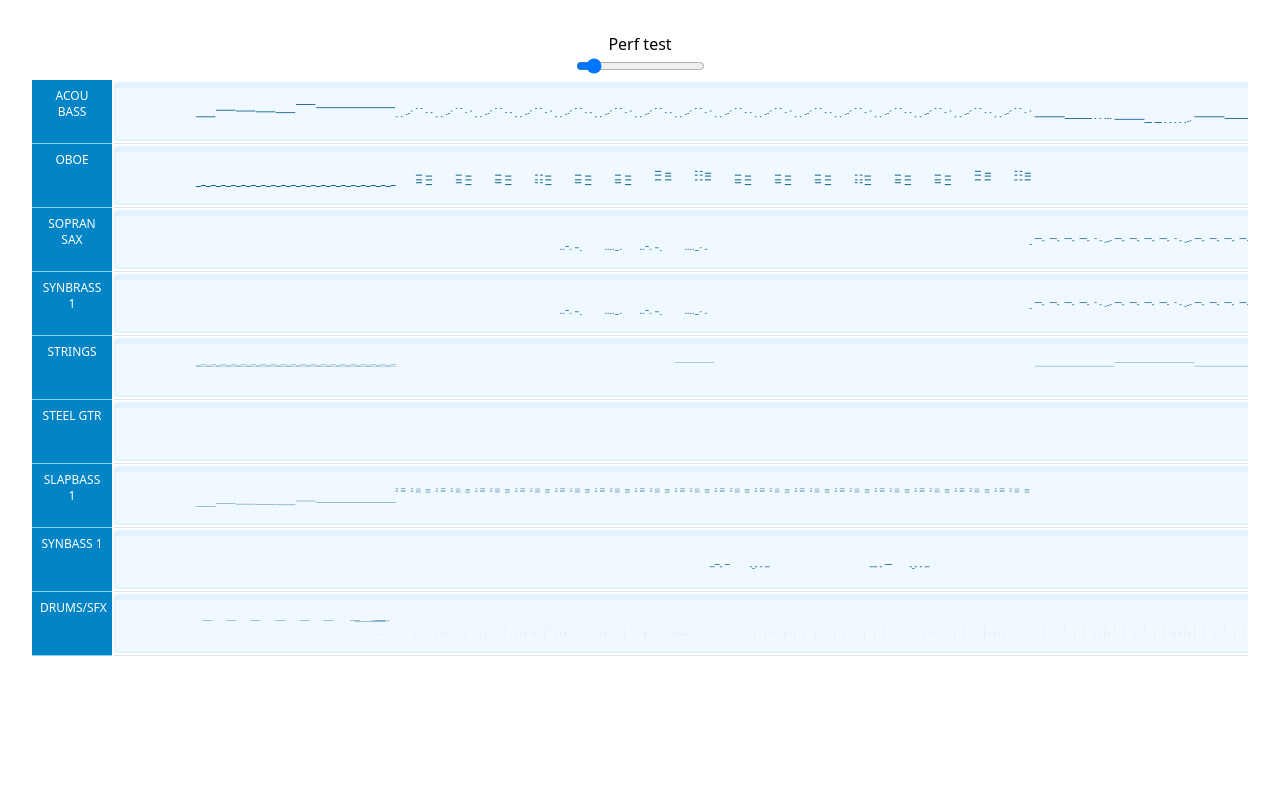
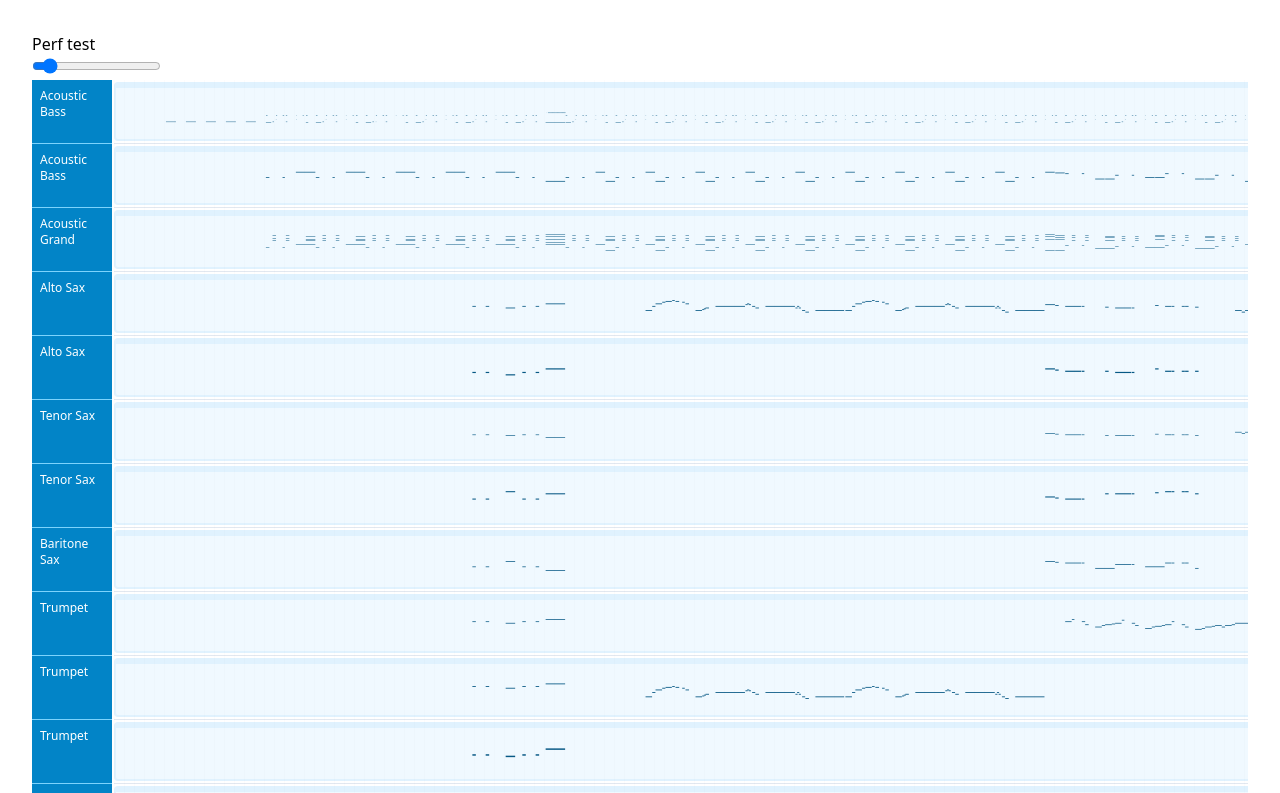
Before and after one commit to alindsay55661/chords-storybook, a React (Vite) app: page / in a window 1280 px wide. Shown: the top 793 px of the page. Built offline with nearby package versions, Linux system fonts and the light colour scheme.

Commit message:
BeatLines now separate file

```diff
--- a/src/App.css
+++ b/src/App.css
@@ -2,40 +2,4 @@
   max-width: 1280px;
   margin: 0 auto;
   padding: 2rem;
-  text-align: center;
 }
-
-.logo {
-  height: 6em;
-  padding: 1.5em;
-  will-change: filter;
-}
-.logo:hover {
-  filter: drop-shadow(0 0 2em #646cffaa);
-}
-.logo.react:hover {
-  filter: drop-shadow(0 0 2em #61dafbaa);
-}
-
-@keyframes logo-spin {
-  from {
-    transform: rotate(0deg);
-  }
-  to {
-    transform: rotate(360deg);
-  }
-}
-
-@media (prefers-reduced-motion: no-preference) {
-  a:nth-of-type(2) .logo {
-    animation: logo-spin infinite 20s linear;
-  }
-}
-
-.card {
-  padding: 2em;
-}
-
-.read-the-docs {
-  color: #888;
-}
--- a/src/App.tsx
+++ b/src/App.tsx
@@ -19,8 +19,8 @@ function App() {
         }}
       ></input>
       <MidiTracks
-        tracks={analyzed.ghostBusters.tracks}
-        timings={analyzed.ghostBusters.timings}
+        tracks={analyzed.takeFive.tracks}
+        timings={analyzed.takeFive.timings}
         zoom={zoom}
         trackHeight={64}
       />
--- /dev/null
+++ b/src/components/BeatLines.tsx
@@ -0,0 +1,37 @@
+import { memo } from 'react'
+import { Timings } from '../utils/parse'
+
+type BeatLinesProps = {
+  timings: Timings
+  width?: string
+}
+function BeatLines({ timings, width = '100%' }: BeatLinesProps) {
+  const beatMarkers = new Array(timings.totalBeats)
+    .fill(0)
+    .map((_, idx) => idx * timings.ticksPerBeat)
+  const markerWidth = timings.ticksPerBeat / 200
+
+  return (
+    <svg
+      viewBox={`-${markerWidth} 0 ${timings.durationTicks} 100`}
+      preserveAspectRatio="none"
+      width={width}
+      height="100%"
+    >
+      {beatMarkers.map(beat => {
+        return (
+          <rect
+            key={beat}
+            width={markerWidth}
+            height="100"
+            x={beat}
+            y={0}
+            className="fill-black/30"
+          />
+        )
+      })}
+    </svg>
+  )
+}
+
+export default memo(BeatLines)
--- a/src/components/MidiTracks.tsx
+++ b/src/components/MidiTracks.tsx
@@ -2,6 +2,7 @@ import { useMemo, useRef, useEffect, memo } from 'react'
 import { Timings, Track } from '../utils/parse'
 import TrackHeader from './TrackHeader'
 import Clip from './Clip'
+import BeatLines from './BeatLines'
 
 export type MidiTracksProps = {
   tracks: Track[]
@@ -9,42 +10,6 @@ export type MidiTracksProps = {
   zoom?: number
   trackHeight?: number
 }
-
-type BeatLinesProps = {
-  timings: Timings
-  width: number
-}
-const BeatLines = memo(({ timings, width }: BeatLinesProps) => {
-  const beatMarkers = useMemo(() => {
-    return new Array(timings.totalBeats)
-      .fill(0)
-      .map((_, idx) => idx * timings.ticksPerBeat)
-  }, [timings])
-
-  const markerWidth = timings.ticksPerBeat / 200
-
-  return (
-    <svg
-      viewBox={`-${markerWidth} 0 ${timings.durationTicks} 100`}
-      preserveAspectRatio="none"
-      width={`${width}px`}
-      height="100%"
-    >
-      {beatMarkers.map(beat => {
-        return (
-          <rect
-            key={beat}
-            width={markerWidth}
-            height="100"
-            x={beat}
-            y={0}
-            className="fill-black/30"
-          />
-        )
-      })}
-    </svg>
-  )
-})
 
 export default function MidiTracks({
   trackHeight = 128,
@@ -77,7 +42,7 @@ export default function MidiTracks({
         <div className="absolute z-0 h-full">
           <BeatLines
             timings={timings}
-            width={trackWidth}
+            width={`${trackWidth}px`}
           />
         </div>
         {tracks.map((track, idx) => {
```
Also changed, not shown: 1 other file (tests, documents, lock files or other folders).
